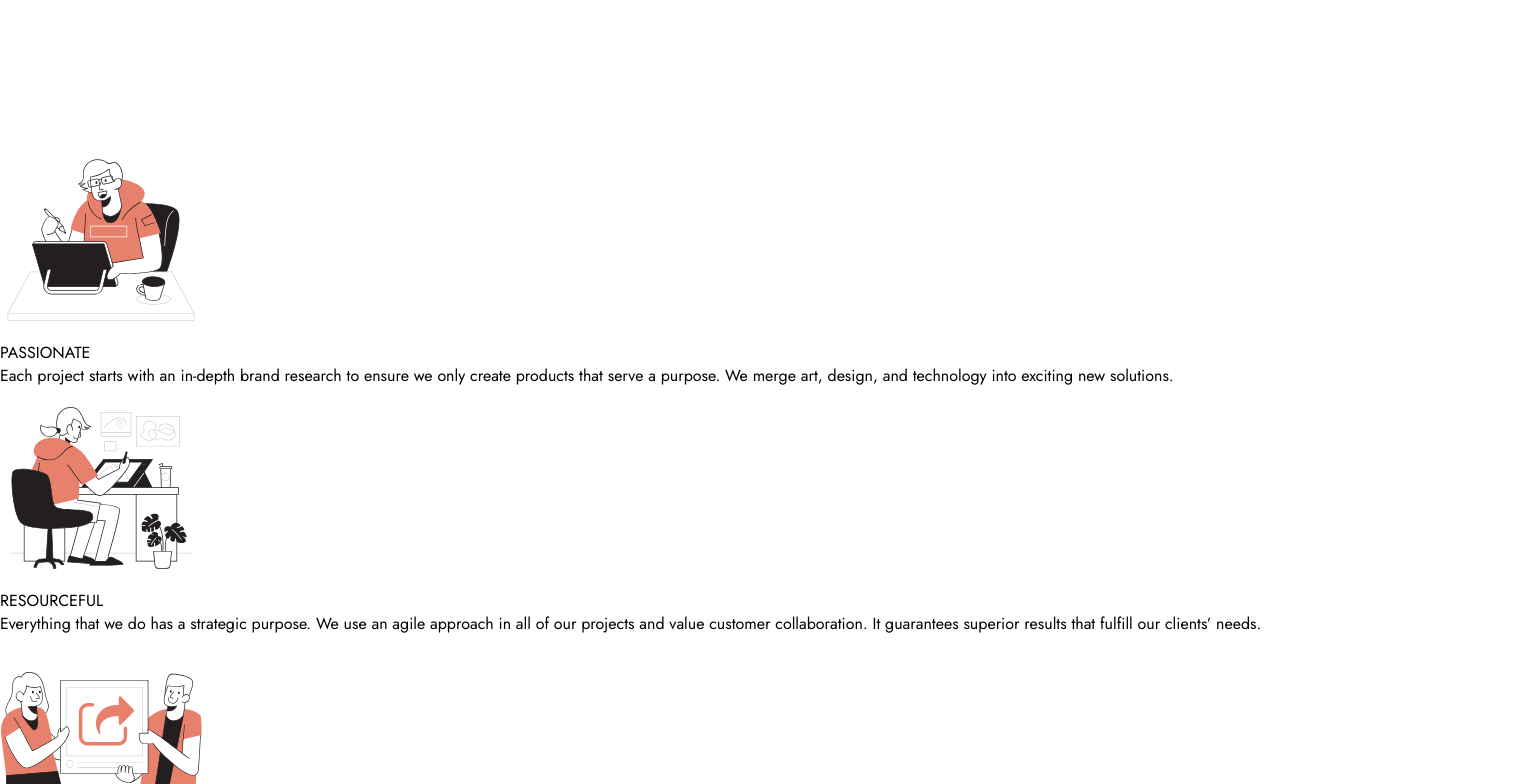
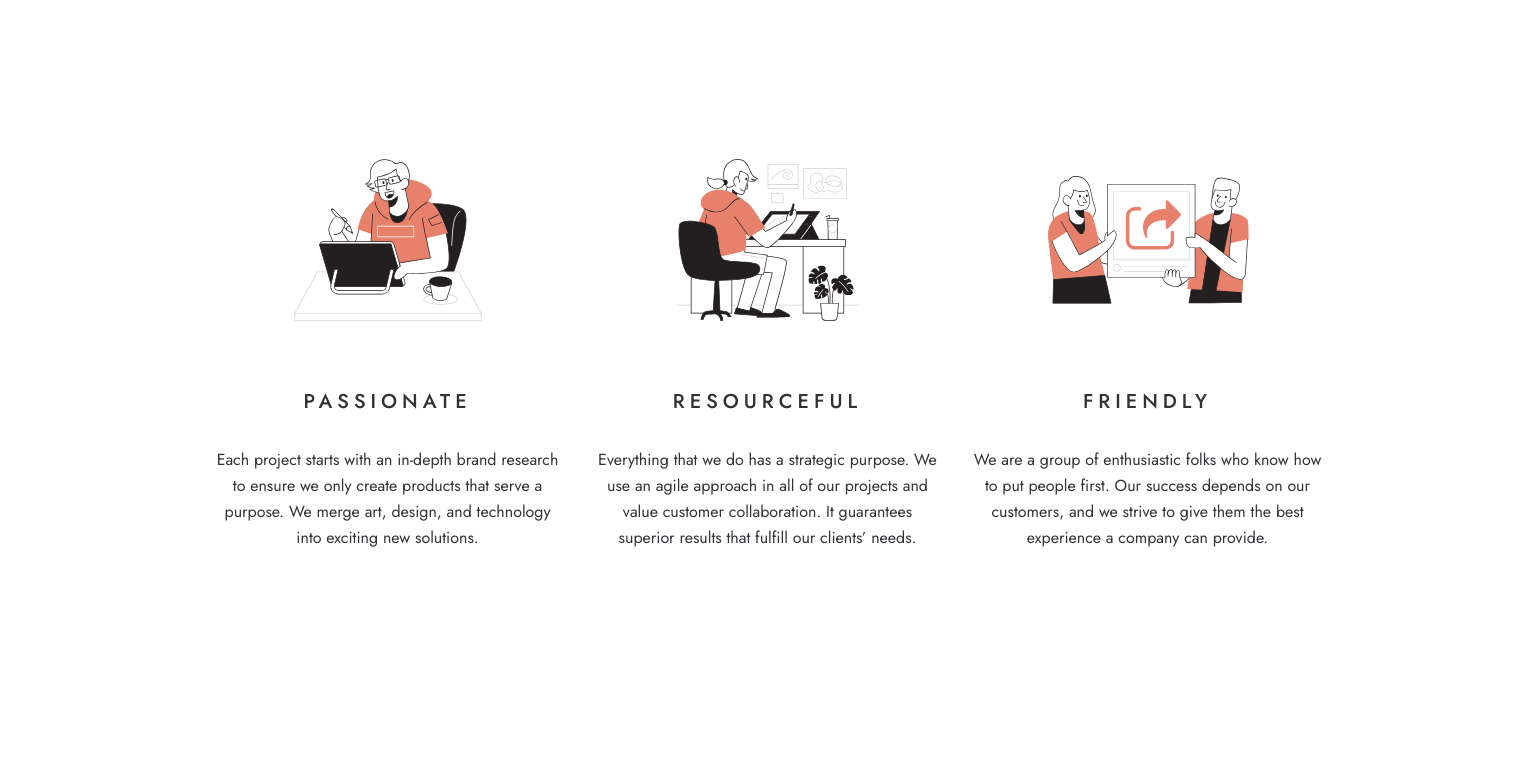
Before and after one commit to jake4369/designo, a Next.js app: page / in a window 1536 px wide. Shown: the part 1640-2424 px from the top of the page. Built offline with nearby package versions, Linux system fonts and the light colour scheme.

Commit message:
Style Features section

```diff
--- a/styles/home/styles.css
+++ b/styles/home/styles.css
@@ -62,6 +62,7 @@
  ========== */
 .link-grid-section {
   width: 87.2%;
+  max-width: 31.25rem;
   margin: 0 auto;
   padding: 7.5rem 0;
 }
@@ -117,6 +118,44 @@
   letter-spacing: 0.3125rem;
 }
 
+/* ==========
+ FEATURES SECTION
+ ========== */
+.features-section {
+  display: flex;
+  flex-direction: column;
+  gap: 5rem;
+  width: 87.2%;
+  max-width: 31.25rem;
+  margin: 0 auto 19.4375rem auto;
+}
+
+.feature {
+  color: #333136;
+  text-align: center;
+}
+
+.feature img {
+  width: 12.625rem;
+  height: auto;
+  margin: 0 auto 3rem auto;
+}
+
+.feature span {
+  display: inline-block;
+  font-size: 1.25rem;
+  font-weight: 500;
+  line-height: 1.625rem; /* 130% */
+  letter-spacing: 5px;
+  margin-bottom: 2rem;
+}
+
+.feature p {
+  font-size: 1rem;
+  font-weight: 400;
+  line-height: 1.625rem;
+}
+
 @media (min-width: 48rem) {
   /* ==========
   HERO SECTION
@@ -156,6 +195,7 @@
   ========== */
   .link-grid-section {
     width: 89.7135416667%;
+    max-width: unset;
   }
 
   .link-grid__item {
@@ -168,6 +208,31 @@
     line-height: 3rem;
     letter-spacing: 2px;
     margin-bottom: 1.5rem;
+  }
+
+  /* ==========
+  FEATURES SECTION
+  ========== */
+  .features-section {
+    gap: 2rem;
+    width: 89.7135416667%;
+    max-width: 48rem;
+    margin: 0 auto 20.6875rem auto;
+  }
+
+  .feature {
+    display: flex;
+    align-items: center;
+    justify-content: space-between;
+    text-align: left;
+  }
+
+  .feature img {
+    margin: 0;
+  }
+
+  .feature__text-content {
+    width: 27.4375rem;
   }
 }
 
@@ -227,6 +292,10 @@
     height: 40rem;
   }
 
+  .link-grid__item {
+    height: 100%;
+  }
+
   .link-grid__item:hover {
     display: flex;
     flex-direction: column;
@@ -237,7 +306,7 @@
     height: 100%;
     padding: 0;
     background-color: rgba(231, 129, 107, 0.9);
-    background-blend-mode: overlay;
+    background-blend-mode: lighten;
   }
 
   .link-grid__item__web-design {
@@ -252,4 +321,28 @@
   .link-grid__item__graphic-design {
     background-image: url("/assets/home/desktop/image-graphic-design.jpg");
   }
+
+  /* ==========
+  FEATURES SECTION
+  ========== */
+  .features-section {
+    flex-direction: row;
+    gap: 1.875rem;
+    width: 77.1527777778%;
+    max-width: 69.4375rem;
+    margin: 0 auto 23.75rem auto;
+  }
+
+  .feature {
+    flex-direction: column;
+    text-align: center;
+  }
+
+  .feature img {
+    margin-bottom: 3rem;
+  }
+
+  .feature__text-content {
+    width: 21.875rem;
+  }
 }
```
